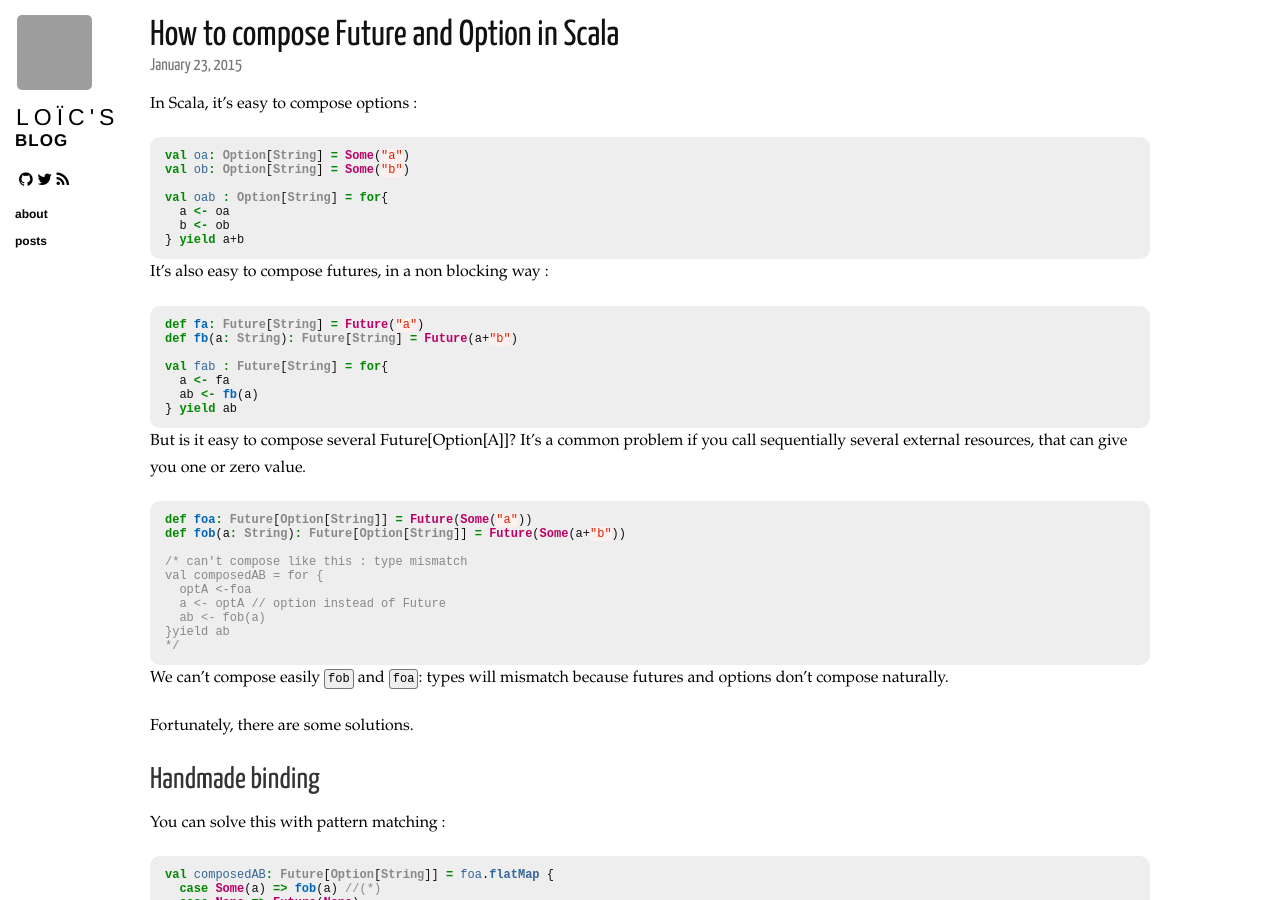
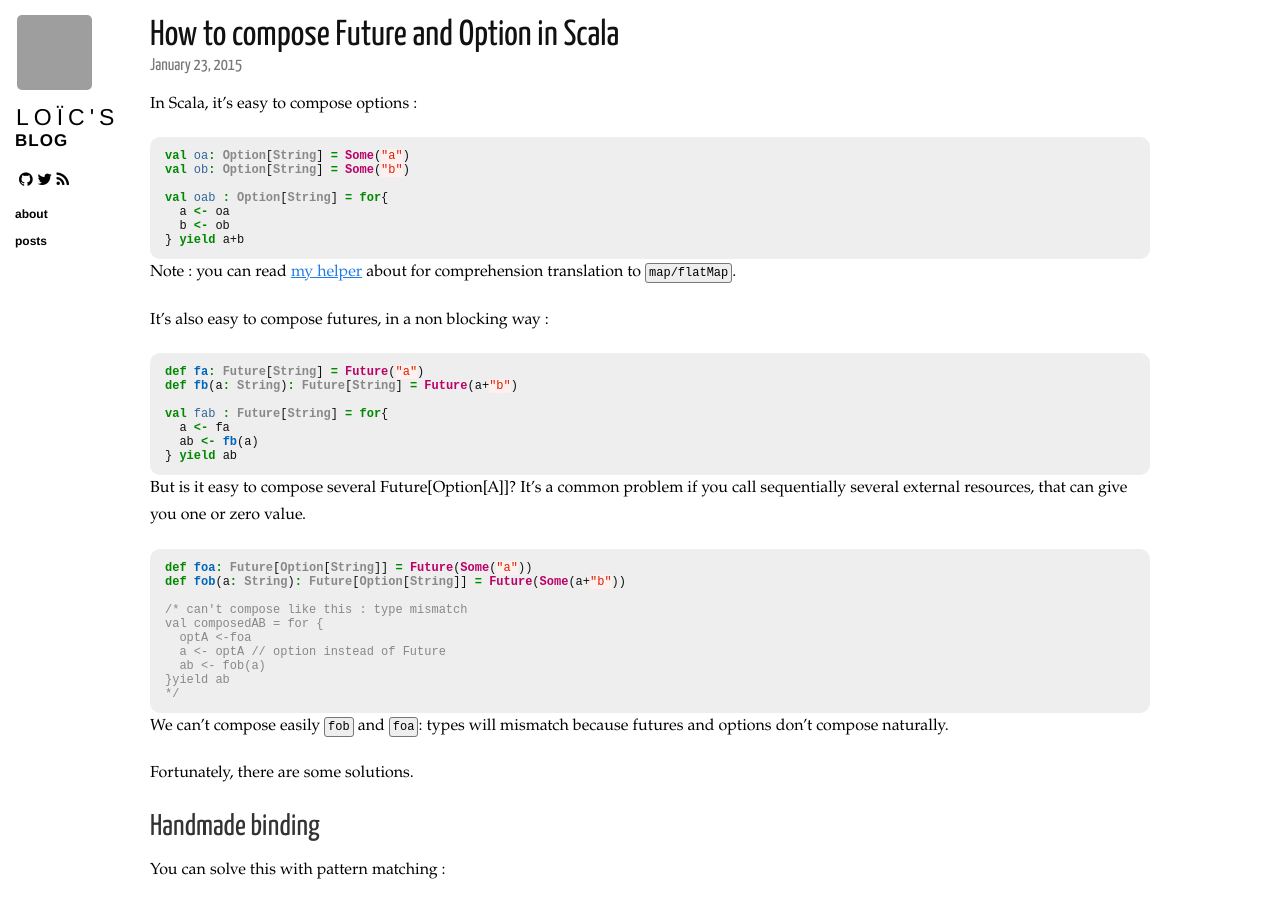
Before and after one commit to loicdescotte/loicdescotte.github.io, a Jekyll site: the page built from _posts/2015-01-23-scala-compose-option-future.md, in a window 1280 px wide and 900 px high. Built offline with Jekyll 4.4.1, drawn with Linux system fonts in a browser that asks for light colours; nearby versions of some CDN libraries; Markdown is read by kramdown in place of the engine named in the settings; comment, search, counter and statistics services are not loaded; grey boxes are pictures that could not be loaded.

Commit message:
Update 2015-01-23-scala-compose-option-future.md

```diff
--- a/_posts/2015-01-23-scala-compose-option-future.md
+++ b/_posts/2015-01-23-scala-compose-option-future.md
@@ -19,6 +19,8 @@ val oab : Option[String] = for{
   b <- ob
 } yield a+b
 {% endhighlight %}
+
+Note : you can read [my helper](https://gist.github.com/loicdescotte/4044169) about for comprehension translation to `map/flatMap`.
 
 It's also easy to compose futures,  in a non blocking way :
 
```
